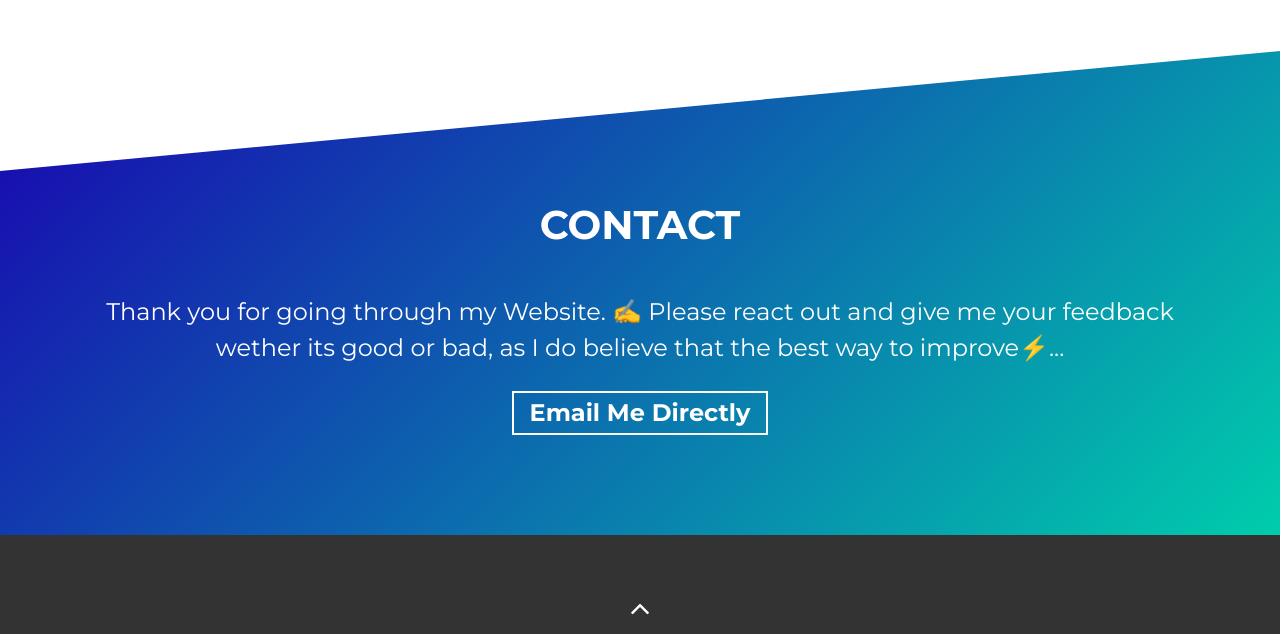
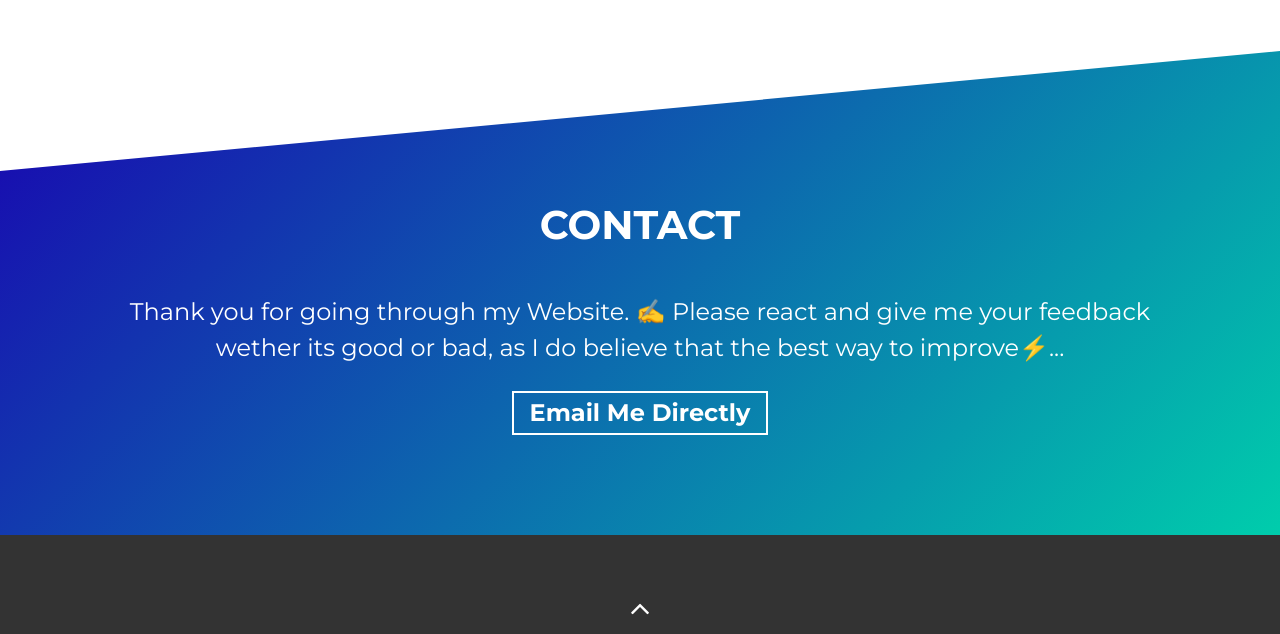
Before and after one commit to Aram-Eli/NewSimple, a website built with Parcel: page src/index.html in a window 1280 px wide. Shown: the part 3150-3784 px from the top of the page. Built offline with nearby package versions, Linux system fonts and the light colour scheme.

Commit message:
adding more change to deploy on netlify

```diff
--- a/src/index.html
+++ b/src/index.html
@@ -321,7 +321,7 @@
       <div class="container">
         <h2 class="section-title">Contact</h2>
         <div class="contact-wrapper load-hidden">
-          <p class="contact-wrapper__text">Thank you for going through my Website. ✍ Please react out and give me your feedback wether its good or bad, as I do believe that the best way to improve⚡...</p>
+          <p class="contact-wrapper__text">Thank you for going through my Website. ✍ Please react and give me your feedback wether its good or bad, as I do believe that the best way to improve⚡...</p>
           <a
             rel="noreferrer"
             target="_blank"
```
Also changed, not shown: dist/index.html.
